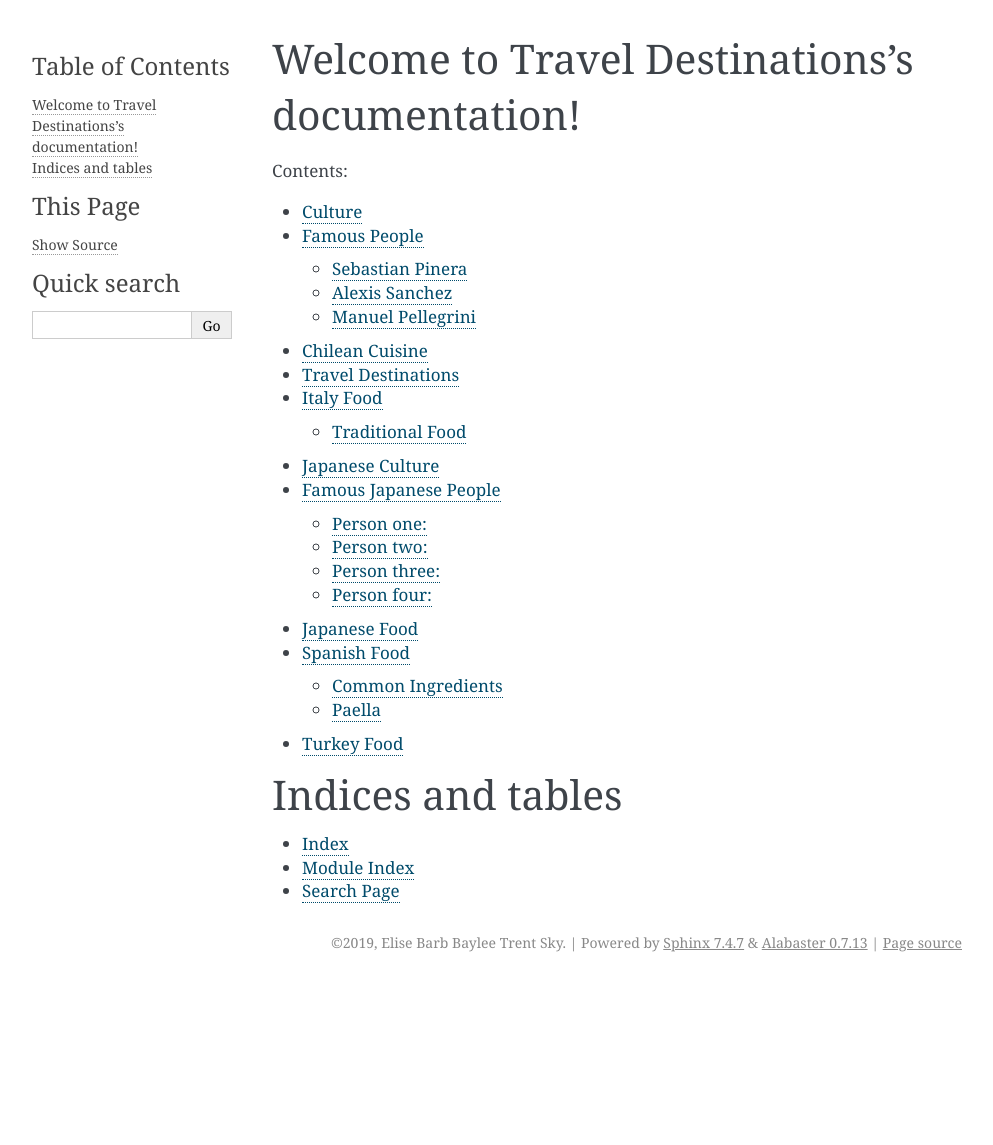
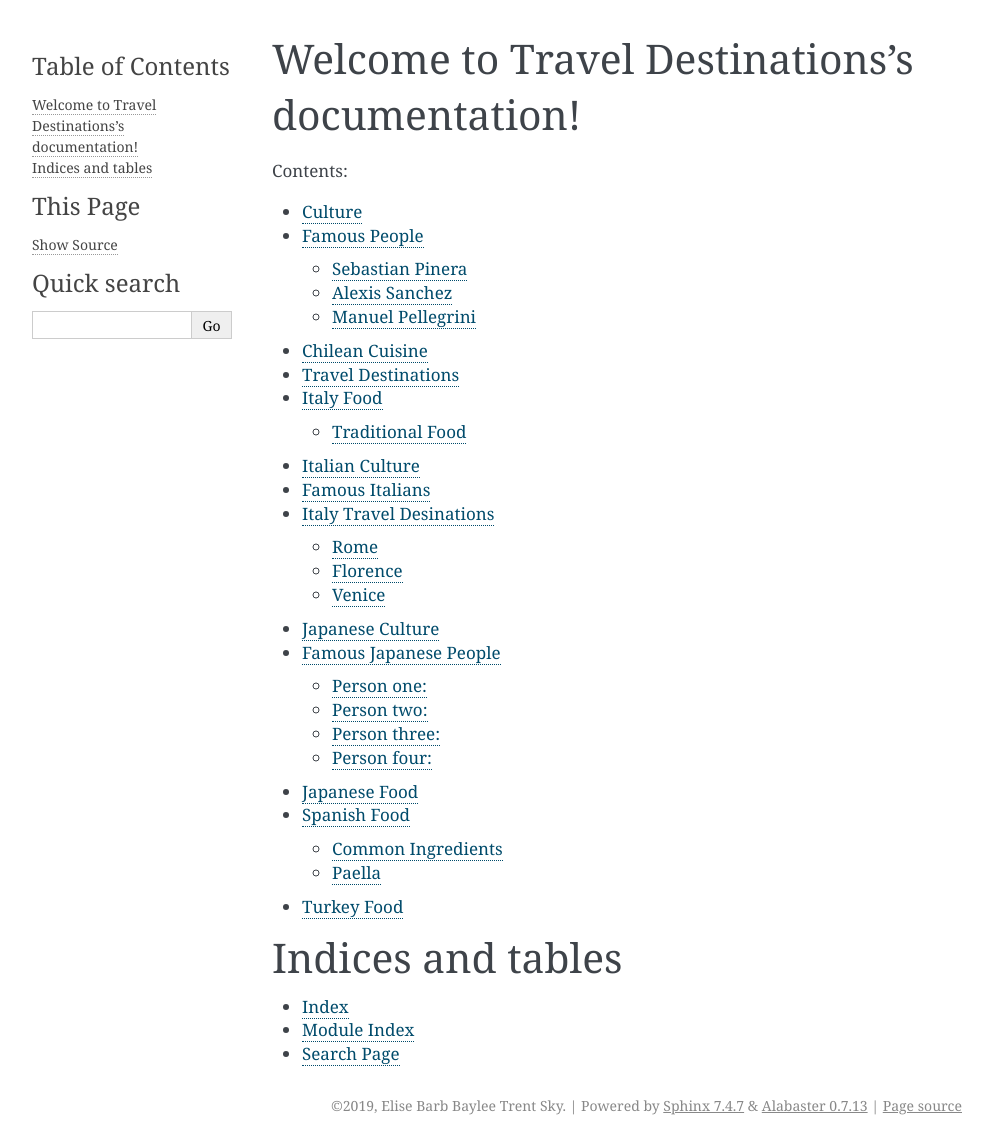
Before and after one commit to EliTaue/traveldestinations, a Sphinx documentation site: the page built from source/index.rst, in a window 1280 px wide. Shown: the whole page, without its empty margins (148-1141 px from the left). Built offline with Sphinx 7.4.7, drawn with Linux system fonts in a browser that asks for light colours; before the commit the page ends 982 px from its top, so only the background shows below that.

Commit message:
added to index

```diff
--- a/source/index.rst
+++ b/source/index.rst
@@ -15,6 +15,9 @@ Welcome to Travel Destinations's documentation!
    chile_foods
    chile_travelspots
    italy_food
+   italy_culture
+   italy_famous_people
+   italy_travel
    japan_culture
    japan_famous_people
    japan_food
```
